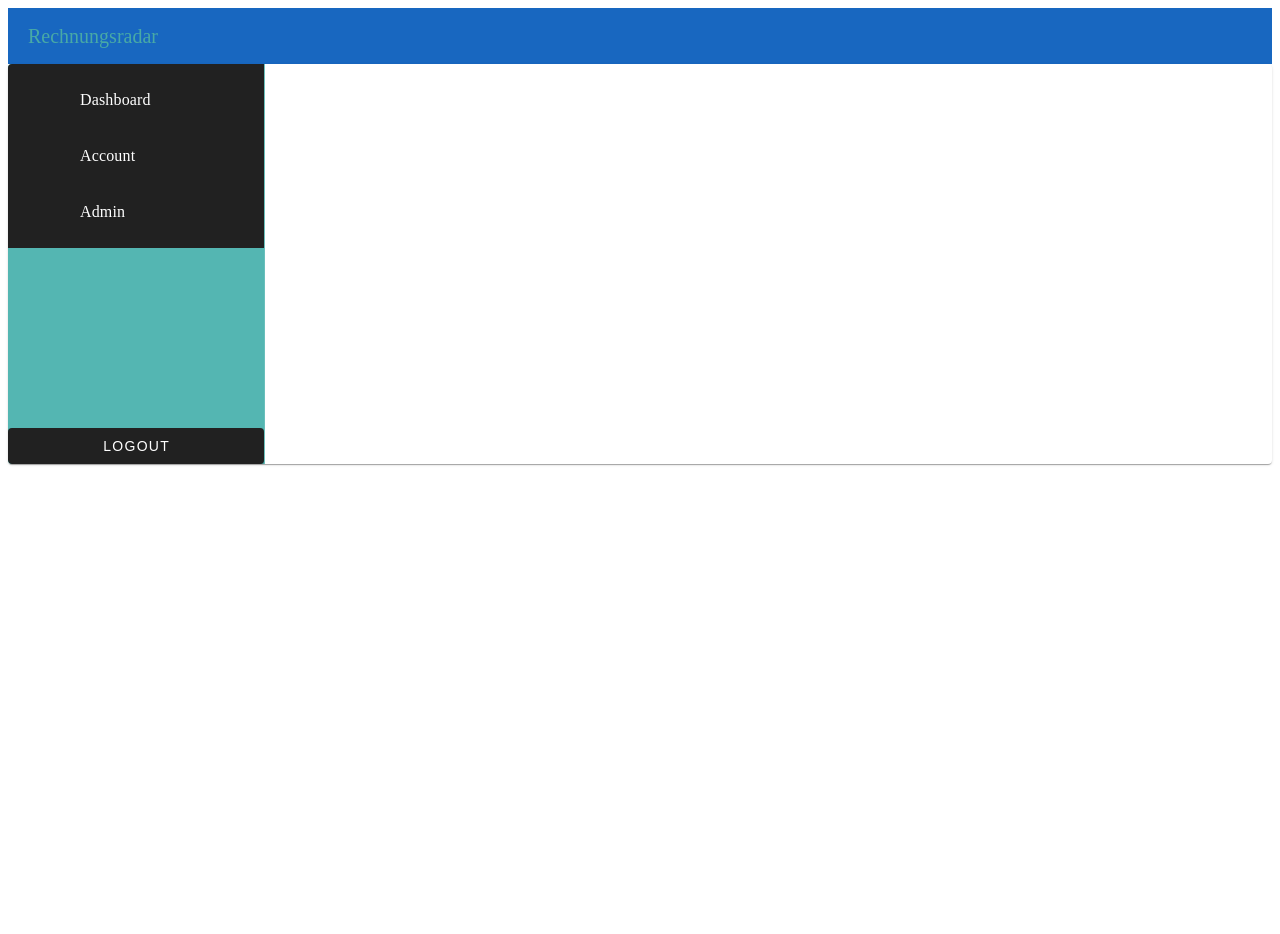
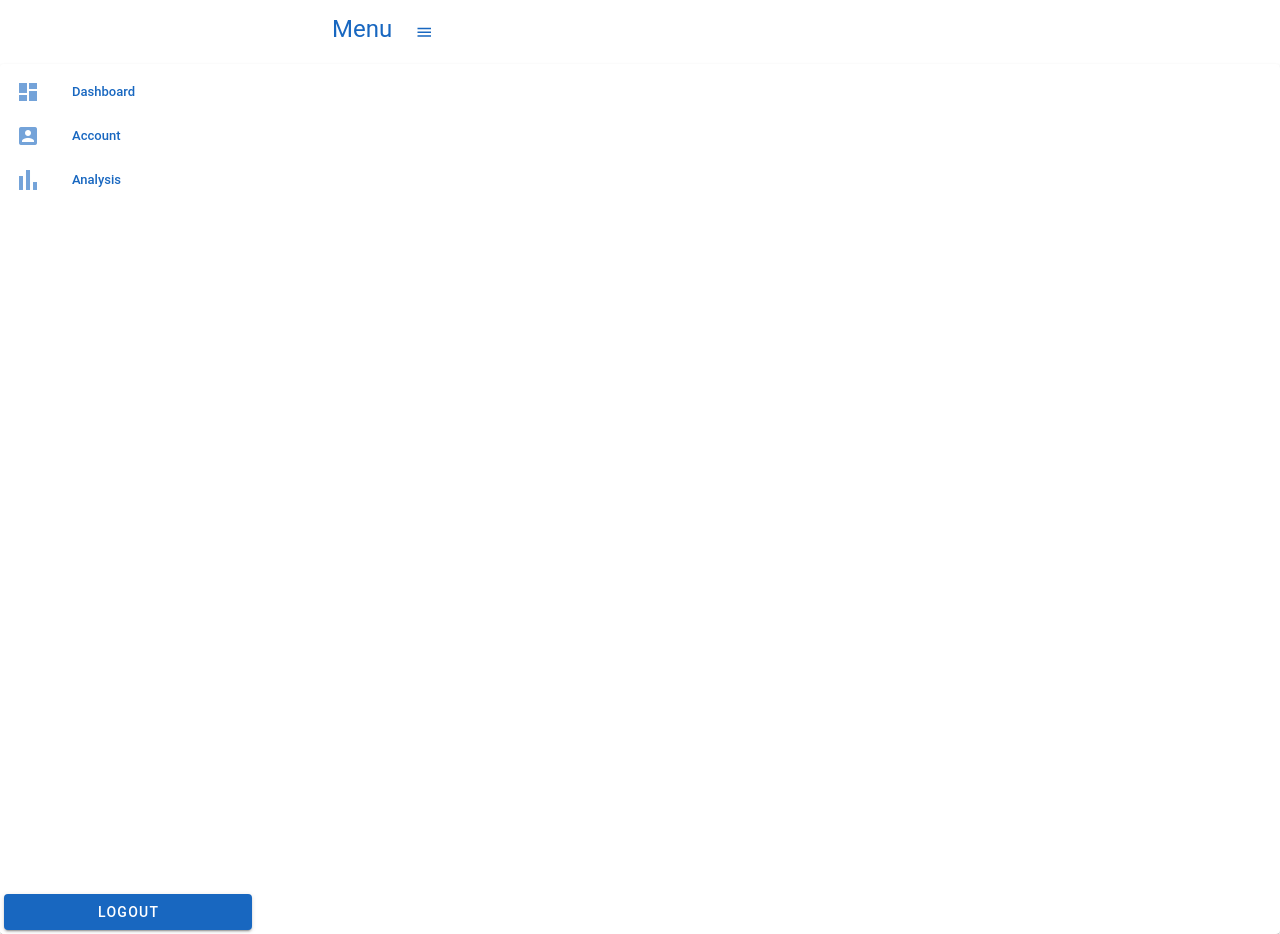
Before and after one commit to SPGPaul/4AHWII-SJ2526-T2, a Vue app in the folder web/: page / in a window 1280 px wide. Before the commit the page ends 816 px from the top, so only its background shows below. Built offline with nearby package versions, Linux system fonts and the light colour scheme; a small style sheet from the web is missing.

Commit message:
updated base structure

```diff
--- a/web/components.d.ts
+++ b/web/components.d.ts
@@ -10,6 +10,7 @@ declare module 'vue' {
   export interface GlobalComponents {
     AppFooter: typeof import('./src/components/AppFooter.vue')['default']
     HelloWorld: typeof import('./src/components/HelloWorld.vue')['default']
+    Layout: typeof import('./src/components/Layout.vue')['default']
     RouterLink: typeof import('vue-router')['RouterLink']
     RouterView: typeof import('vue-router')['RouterView']
   }
--- a/web/package.json
+++ b/web/package.json
@@ -12,6 +12,7 @@
   "dependencies": {
     "@fontsource/roboto": "5.2.6",
     "@mdi/font": "7.4.47",
+    "@mdi/js": "^7.4.47",
     "material-design-icons-iconfont": "^6.7.0",
     "vue": "^3.5.17",
     "vuetify": "^3.9.1"
--- a/web/src/App.vue
+++ b/web/src/App.vue
@@ -1,10 +1,13 @@
 <template>
   <v-app>
+
     <v-main>
       <router-view />
     </v-main>
+
   </v-app>
 </template>
+
 
 <script setup>
 //
--- a/web/src/components/HelloWorld.vue
+++ /dev/null
@@ -1,66 +0,0 @@
-<template class="bg-primary text-secondary">
-
-    <v-toolbar class="flat bg-primary text-secondary" density="comfortable" title="Rechnungsradar">
-      <v-btn>
-        <v-icon
-          color="primary"
-          icon="mdi-menu"
-        >
-        </v-icon>
-      </v-btn>
-    </v-toolbar>
-
-  <v-card>
-    <v-layout>
-      <v-navigation-drawer
-        class="bg-secondary"
-        theme="dark"
-      >
-        <v-list>
-          <v-list-item prepend-icon="mdi-view-dashboard" title="Dashboard"></v-list-item>
-          <v-list-item prepend-icon="mdi-account-box" title="Account"></v-list-item>
-          <v-list-item prepend-icon="mdi-gavel" title="Admin"></v-list-item>
-        </v-list>
-
-        <template v-slot:append>
-          <div class="pa-2">
-            <v-btn block>
-              Logout
-            </v-btn>
-          </div>
-        </template>
-      </v-navigation-drawer>
-      <v-main style="height: 400px"></v-main>
-    </v-layout>
-  </v-card>
-
-</template>
-
-<script setup>
- /* const links = [
-    {
-      href: 'https://vuetifyjs.com/',
-      icon: 'mdi-text-box-outline',
-      subtitle: 'Learn about all things Vuetify in our documentation.',
-      title: 'Documentation',
-    },
-    {
-      href: 'https://vuetifyjs.com/introduction/why-vuetify/#feature-guides',
-      icon: 'mdi-star-circle-outline',
-      subtitle: 'Explore available framework Features.',
-      title: 'Features',
-    },
-    {
-      href: 'https://vuetifyjs.com/components/all',
-      icon: 'mdi-widgets-outline',
-      subtitle: 'Discover components in the API Explorer.',
-      title: 'Components',
-    },
-    {
-      href: 'https://discord.vuetifyjs.com',
-      icon: 'mdi-account-group-outline',
-      subtitle: 'Connect with Vuetify developers.',
-      title: 'Community',
-    },
-  ] */
-</script>
--- /dev/null
+++ b/web/src/components/Layout.vue
@@ -0,0 +1,115 @@
+<template>
+  <v-toolbar class="bg-white">
+    <v-col cols="12" offset-sm="3" sm="6">
+      <span class="text-h5 text-primary bg-white align-right">Menu</span>
+      <v-menu>
+        <template v-slot:activator="{ props }">
+          <v-btn  class="align-right" variant="text" v-bind="props">
+            <v-icon color="primary" icon="$menu" />
+          </v-btn>
+        </template>
+
+        <v-list>
+          <v-list-item v-for="(item, i) in items" :key="i" :value="i">
+            <v-list-item-title>{{ item.title }}</v-list-item-title>
+          </v-list-item>
+        </v-list>
+      </v-menu>
+    </v-col>
+  </v-toolbar>
+
+  <v-card>
+    <v-layout>
+      <v-navigation-drawer floating permanent class="bg-white"  >
+        <v-list density="compact" nav>
+          <v-list-item
+            class="text-primary"
+            prepend-icon="mdi-view-dashboard"
+            title="Dashboard"
+            value="Dashboard"
+            to=""
+          ></v-list-item>
+          <v-list-item
+            class="text-primary"
+            prepend-icon="mdi-account-box"
+            title="Account"
+            value="Account"
+            to=""
+          ></v-list-item>
+          <v-list-item
+            class="text-primary"
+            prepend-icon="mdi-poll"
+            title="Analysis"
+            value="Analysis"
+            to=""
+          ></v-list-item>
+        </v-list>
+
+        <template v-slot:append>
+          <div class="pa-1">
+            <v-btn block class="bg-primary"> Logout </v-btn>
+          </div>
+        </template>
+      </v-navigation-drawer>
+      <v-main style="height: 870px"></v-main>
+    </v-layout>
+  </v-card>
+</template>
+
+<script setup lang="ts">
+const items = [
+  {
+    title: "Analysis Area",
+  },
+  {
+    title: "Da muss ncoh n name her",
+  },
+  {
+    title: "Account",
+  },
+];
+/* const links = [
+    {
+      href: 'https://vuetifyjs.com/',
+      icon: 'mdi-text-box-outline',
+      subtitle: 'Learn about all things Vuetify in our documentation.',
+      title: 'Documentation',
+    },
+    {
+      href: 'https://vuetifyjs.com/introduction/why-vuetify/#feature-guides',
+      icon: 'mdi-star-circle-outline',
+      subtitle: 'Explore available framework Features.',
+      title: 'Features',
+    },
+    {
+      href: 'https://vuetifyjs.com/components/all',
+      icon: 'mdi-widgets-outline',
+      subtitle: 'Discover components in the API Explorer.',
+      title: 'Components',
+    },
+    {
+      href: 'https://discord.vuetifyjs.com',
+      icon: 'mdi-account-group-outline',
+      subtitle: 'Connect with Vuetify developers.',
+      title: 'Community',
+    },
+  ] */
+</script>
+
+<style lang="scss">
+.v-navigation-drawer {
+  background-color: #e1f5fe;
+}
+.v-menu {
+  margin-right: 0;
+}
+.v-card {
+  margin-bottom: 0;
+}
+.v-col{
+  margin-right: 0;
+}
+.v-icon{
+  margin-right: 0;
+}
+</style>
--- a/web/src/pages/index.vue
+++ b/web/src/pages/index.vue
@@ -1,5 +1,5 @@
 <template>
-  <HelloWorld />
+  <Layout />
 </template>
 
 <script setup>
--- a/web/src/styles/settings.scss
+++ b/web/src/styles/settings.scss
@@ -8,7 +8,7 @@
 // @use 'vuetify/settings' with (
 //   $color-pack: false
 // );
-.v-toolbar{
-    //background-color: white;
-    //color:rgb(9, 82, 240);
+
+.v-main{
+    background-color: white;
 }
--- a/web/src/styles/variables.scss
+++ b/web/src/styles/variables.scss
@@ -1,4 +1,4 @@
 // All Color can be defined here
 
-$primary :  #E1F5FE ;
+$primary :  #ffffff;
 $secondary : #81D4FA;
```
Also changed, not shown: web/src/plugins/vuetify.js (+6 -5 lines), 1 other file (tests, documents, lock files or other folders).
